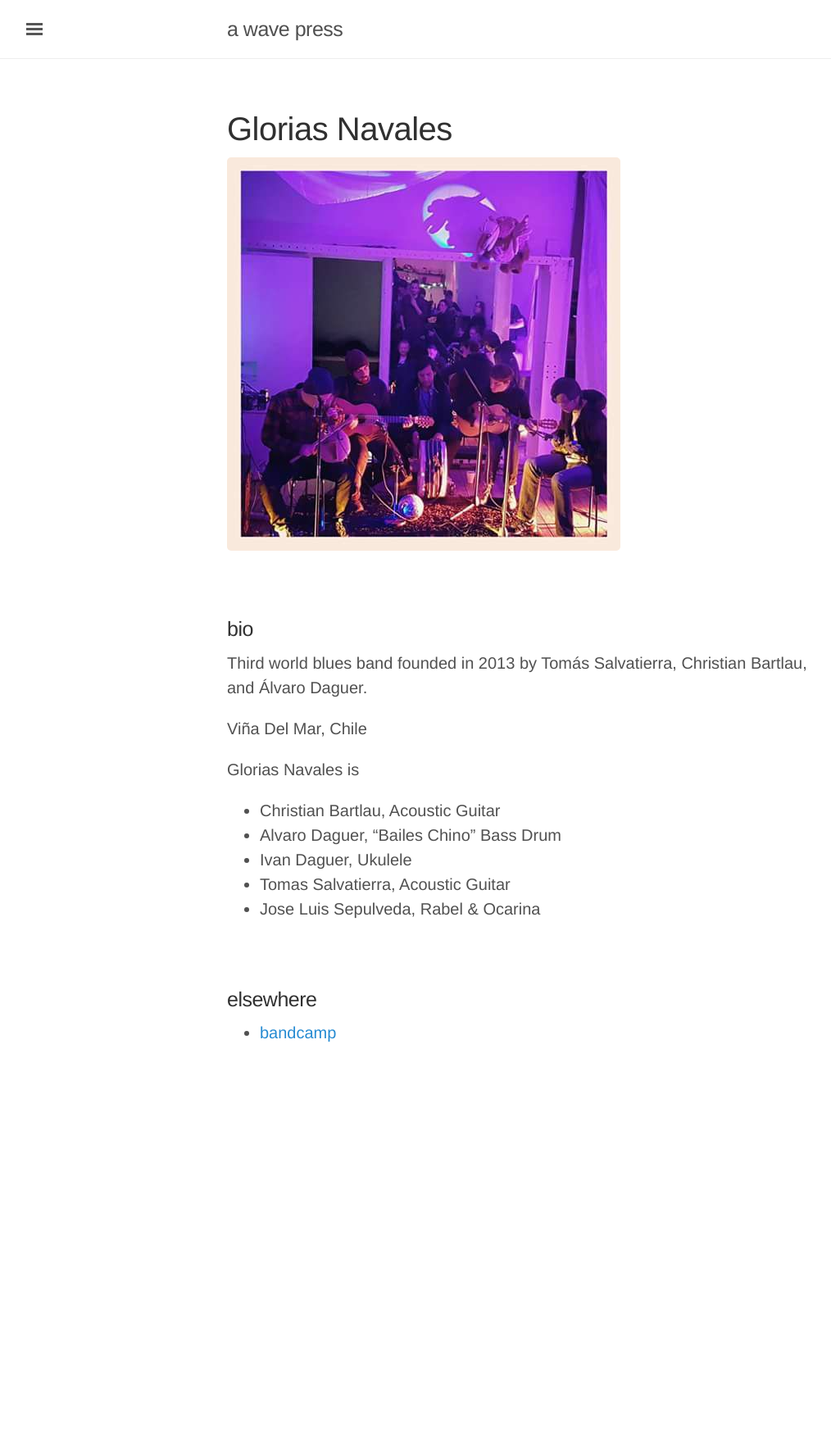
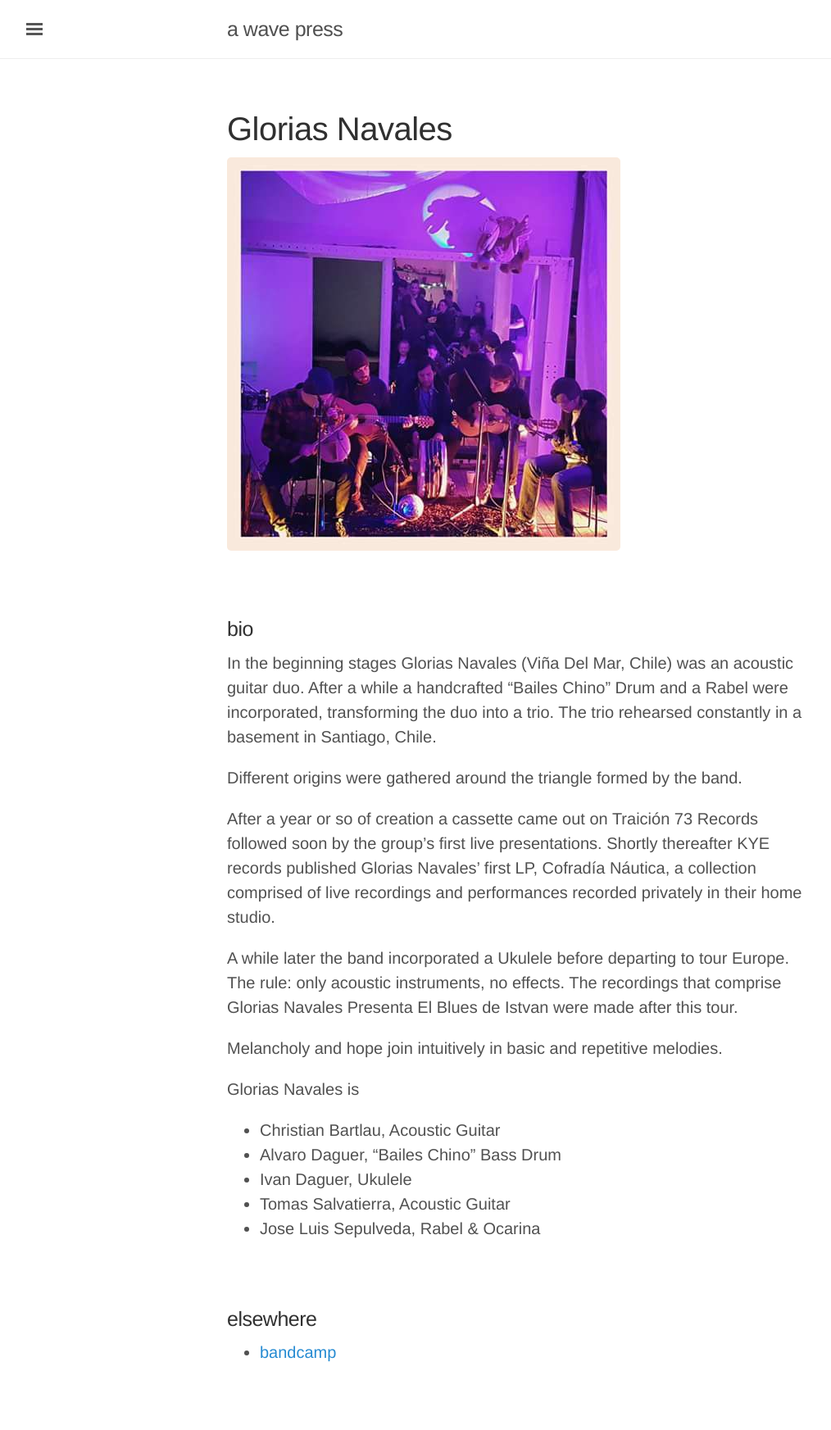
Before and after one commit to caseyanderson/awavepress.com, a Jekyll site: the page built from _posts/artists/2017-11-23-gxnx.md, in a window 1280 px wide. Shown: the whole page at 82% size, without its empty margins (3-1017 px from the left). Built offline with Jekyll 4.4.1, drawn with Linux system fonts in a browser that asks for light colours; before the commit the page ends 1355 px from its top, so only the background shows below that.

Commit message:
update to artist page

```diff
--- a/_posts/artists/2017-11-23-gxnx.md
+++ b/_posts/artists/2017-11-23-gxnx.md
@@ -12,9 +12,15 @@ excerpt: ''
 
 
 ### bio
-Third world blues band founded in 2013 by Tomás Salvatierra, Christian Bartlau, and Álvaro Daguer.
+In the beginning stages Glorias Navales (Viña Del Mar, Chile) was an acoustic guitar duo. After a while a handcrafted “Bailes Chino” Drum and a Rabel were incorporated, transforming the duo into a trio. The trio rehearsed constantly in a basement in Santiago, Chile.
 
-Viña Del Mar, Chile
+Different origins were gathered around the triangle formed by the band.
+
+After a year or so of creation a cassette came out on Traición 73 Records followed soon by the group’s first live presentations. Shortly thereafter KYE records published Glorias Navales’ first LP, Cofradía Náutica, a collection comprised of live recordings and performances recorded privately in their home studio.
+
+A while later the band incorporated a Ukulele before departing to tour Europe. The rule: only acoustic instruments, no effects. The recordings that comprise Glorias Navales Presenta El Blues de Istvan were made after this tour.
+
+Melancholy and hope join intuitively in basic and repetitive melodies.
 
 Glorias Navales is
 
```
